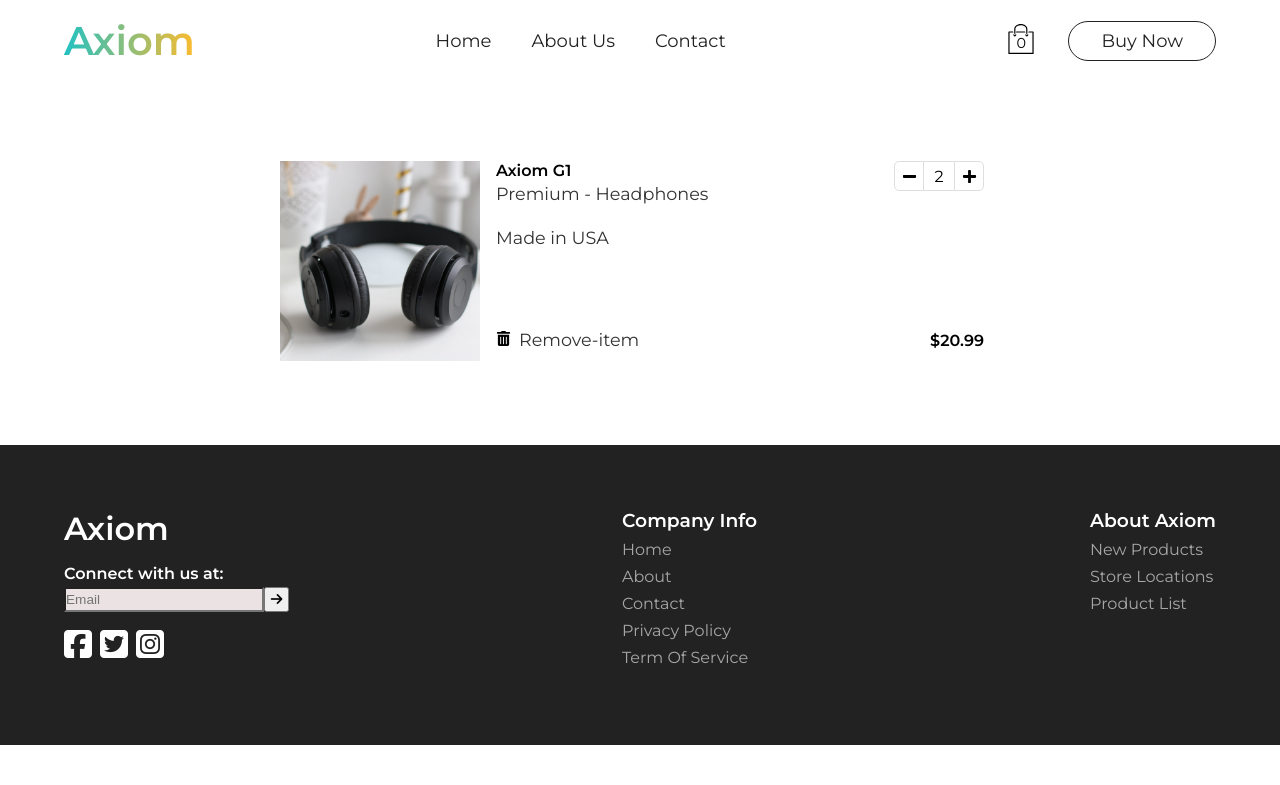
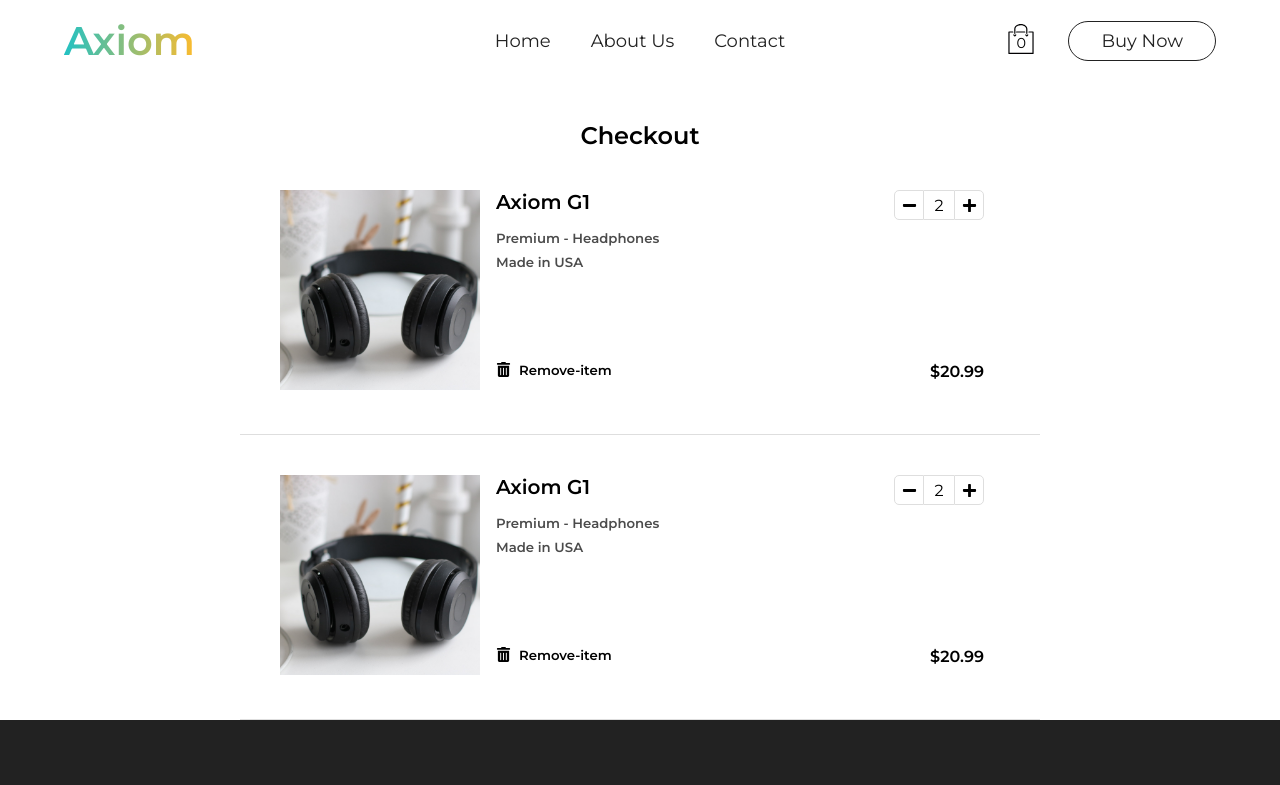
Before and after one commit to AntonCC/Axiom, a React (Create React App) app: page /headphone-store/checkout in a window 1280 px wide. Shown: the top 785 px of the page. Built offline with nearby package versions, Linux system fonts and the light colour scheme.

Commit message:
working on cart item styles

```diff
--- a/src/components/cart/cart.component.jsx
+++ b/src/components/cart-item/cart-item.component.jsx
@@ -1,5 +1,5 @@
 import React from 'react'
-import './cart.styles.scss'
+import './cart-item.styles.scss'
 import { ReactComponent as Minus } from '../../imgs/minus-solid.svg'
 import { ReactComponent as Plus } from '../../imgs/plus-solid.svg'
 import { ReactComponent as Trash } from '../../imgs/trash-alt-solid.svg'
@@ -7,7 +7,7 @@ import Headphones from '../../imgs/lb2.jpg'
 
 const Cart = () => {
   return (
-    <div className="cart">
+    <div className="cart-item">
       <div className="container">
         <div className="side-a">
           <img src={Headphones} alt="headphones"/>
@@ -16,8 +16,8 @@ const Cart = () => {
           <div className="top">
             <div className="description">
               <h4>Axiom G1</h4>
-              <p>Premium - Headphones</p>
-              <p>Made in USA</p>
+              <h5>Premium - Headphones</h5>
+              <h5>Made in USA</h5>
             </div>
             <div className="quantity">
               <div className="minus">
@@ -32,7 +32,7 @@ const Cart = () => {
           <div className="bottom">
             <div className="remove-item">
               <Trash />
-              <p>Remove-item</p>
+              <h5>Remove-item</h5>
             </div>
             <div className="total">
               <h4>$20.99</h4>
--- a/src/components/cart/cart.styles.scss
+++ b/src/components/cart-item/cart-item.styles.scss
@@ -1,7 +1,8 @@
-.cart {
+.cart-item {
   max-width: 800px;
   width: 100%;
-  padding: 5rem 0;
+  padding: 2.5rem 0;
+  border-bottom: 1px solid #dedede;
   .container {
     display: flex;
     .side-a {
@@ -21,7 +22,14 @@
         display: flex;
         justify-content: space-between;
         .description {
-
+          h4 {
+            font-size: 1.25rem;
+            margin-bottom: 1rem;
+          }
+          h5 {
+            margin-bottom: .5rem;
+            opacity: .7;
+          }
         }
         .quantity {
           display: flex;
@@ -39,6 +47,7 @@
             border: 1px solid #dedede;
             border-bottom-left-radius: 5px;
             border-top-left-radius: 5px;
+            cursor: pointer;
           }
           .amount {
             border-top: 1px solid #dedede;
@@ -48,6 +57,7 @@
             border: 1px solid #dedede;
             border-top-right-radius: 5px;
             border-bottom-right-radius: 5px;
+            cursor: pointer;
           }
           svg {
             height: 15px;
@@ -60,14 +70,16 @@
         justify-content: space-between;
         .remove-item {
           display: flex;
+          margin-bottom: 1rem;
+          cursor: pointer;
           // align-items: baseline;
           svg {
             height: 15px;
             width: 15px;
             margin-right: .5rem;
           }
-          p {
-            line-height: 1;
+          h5 {
+            // line-height: 1;
           }
         }
       }
--- a/src/components/navbar/navbar.component.jsx
+++ b/src/components/navbar/navbar.component.jsx
@@ -8,7 +8,7 @@ const Navbar = ({ handleSidebar }) => {
     <div className="navbar">
       <div className="container">
         <div className="logo"><NavLink exact to ="/">Axiom</NavLink></div>
-        <ul>
+        <ul className="nav-list">
           <li><NavLink exact to="/">Home</NavLink></li>
           <li><NavLink exact to="/about">About Us</NavLink></li>
           <li><NavLink exact to="/contact">Contact</NavLink></li>
--- a/src/components/navbar/navbar.styles.scss
+++ b/src/components/navbar/navbar.styles.scss
@@ -5,6 +5,7 @@
     justify-content: space-between;
     align-items: center;
     padding: 1rem 0;
+    position: relative;
     .logo {
       font-size: 2.5rem;
       font-weight: 700;
@@ -14,10 +15,18 @@
       -webkit-text-fill-color: transparent;
       cursor: pointer;
     }
-    ul {
+    .nav-list {
       display: flex;
+      justify-content: center;
+      align-items: center;
+      position: absolute;
+      width: 100%;
+      height: 100%;
+      z-index: -5;
       li {
-        margin-right: 2.5rem;
+        &:not(:last-child) {
+          margin-right: 2.5rem;
+        }
         a {
           color: #222;
           font-size: 1.125rem;
--- a/src/pages/checkout/checkout.component.jsx
+++ b/src/pages/checkout/checkout.component.jsx
@@ -1,11 +1,13 @@
 import React from 'react'
 import './checkout.styles.scss'
-import Cart from '../../components/cart/cart.component'
+import CartItem from '../../components/cart-item/cart-item.component'
 
 const Checkout = () => {
   return (
     <div className="checkout">
-      <Cart />
+      <h2>Checkout</h2>
+      <CartItem />
+      <CartItem />
     </div>
   )
 }
--- a/src/pages/checkout/checkout.styles.scss
+++ b/src/pages/checkout/checkout.styles.scss
@@ -2,4 +2,8 @@
   display: flex;
   flex-direction: column;
   align-items: center;
+  h2 {
+    max-width: 1400px;
+    margin-top: 2.5rem;
+  }
 }
```
